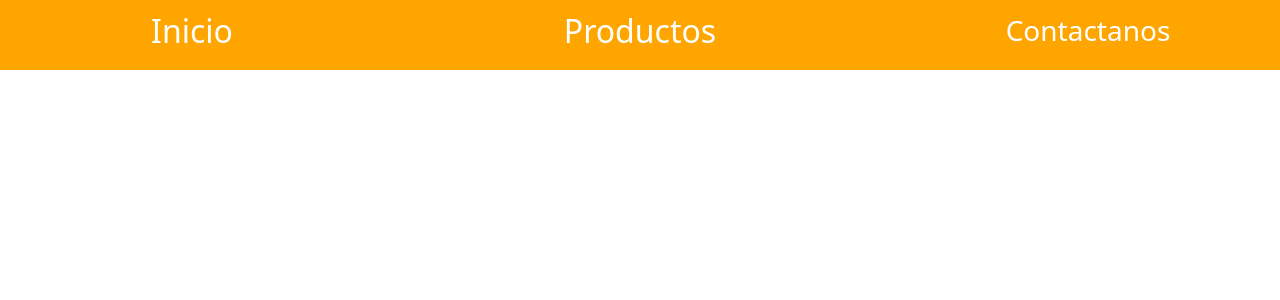
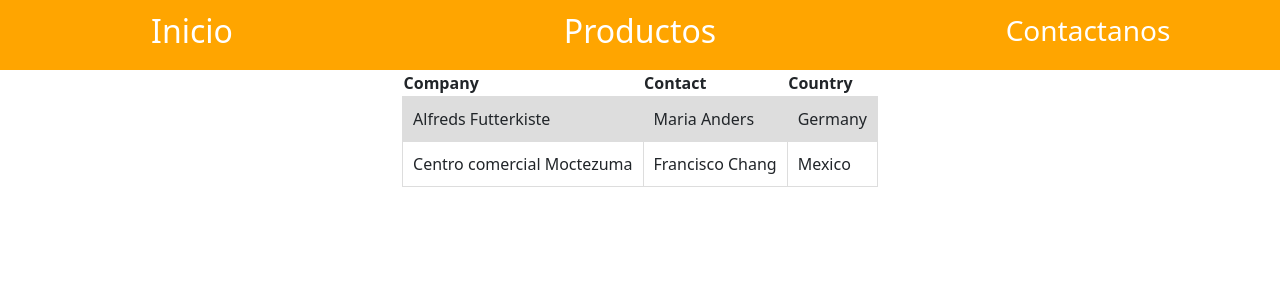
Before and after one commit to IcordovaAlarcon/ProyectoFinal2022iaca, a PHP site: page /tiendas.php in a window 1280 px wide. Shown: the top 300 px of the page. Run offline with PHP 8.4, Linux system fonts and the light colour scheme.

Commit message:
Se agragó el inicio de tiendas

```diff
--- a/Contactenos.php
+++ b/Contactenos.php
@@ -15,7 +15,7 @@ a { text-decoration: none;
 </style>
 <td align="center" width="30%" bgcolor="orange" ><h2><a href="bienvenido.php">Inicio</a></h2></td>
 <td align="center" bgcolor="green"><h2><a href="Pys.php">Productos</a></h2></td>
-<td align="center" width="30%" bgcolor="orange"><h3><a href="Contactenos.php">Contactanos</a></h3></td>
+<td align="center" width="30%" bgcolor="orange"><h3><a href="tiendas.php">Tiendas</a></h3></td>
 
 
 </table>
--- a/Pys.php
+++ b/Pys.php
@@ -17,7 +17,7 @@ a { text-decoration: none;
     color: white;}
 </style>
 <td align="center" width="30%" bgcolor="orange" ><h2><a href="bienvenido.php">Inicio</a></h2></td>
-<td align="center" bgcolor="green"><h2><a href="Pys.php">Productos</a></h2></td>
+<td align="center" bgcolor="green"><h2><a href="tiendas.php">Tiendas</a></h2></td>
 <td align="center" width="30%" bgcolor="Beige"><h3><a href="Contactenos.php">Contactanos</a></h3></td>
 </table>
 
--- a/bienvenido.php
+++ b/bienvenido.php
@@ -10,8 +10,7 @@
 </head>
 <body>
     <header class="head"><img class="ihead" src="imagenes/Logo.png"></header>
-    <header class="head2" align="right"><a href="index.php">Cerrar Sesión</a></header>
-
+    <header class="head2" align="right"><input type="submit" value="Ingresar" name="ingresar"></div></header>
     <div id="carouselExampleIndicators" class="carousel slide" data-bs-ride="carousel">
       <div class="carousel-indicators">
         <button type="button" data-bs-target="#carouselExampleIndicators" data-bs-slide-to="0" class="active" aria-current="true" aria-label="Slide 1"></button>
@@ -68,7 +67,7 @@ a { text-decoration: none;
 </style>
 <td align="center" width="30%" bgcolor="orange" ><h2><a href="bienvenido.php">Inicio</a></h2></td>
 <td align="center" bgcolor="green"><h2><a href="Pys.php">Productos</a></h2></td>
-<td align="center" width="30%" bgcolor="Beige"><h3><a href="Contactenos.php">Contactanos</a></h3></td>
+<td align="center" width="30%" bgcolor="yellow"><h3><a href="Contactenos.php">Contactanos</a></h3></td>
 </table>
      <table align="center" width="100%">
     <tr>
--- a/diseño2.css
+++ b/diseño2.css
@@ -6,9 +6,7 @@
     .contenedor{
         width: 100%;
         display: flex;
-
         align-items: center;
-
     }
 .contenedor figure{
 position: relative;
--- a/index.php
+++ b/index.php
@@ -50,6 +50,7 @@ if (isset($us) && isset($pass)) {
             <label>Contraseña</label><br>
             <input type="password" name="pas"><br>
             <center><div><input type="submit" value="Ingresar" name="ingresar"></div></center>
+            <center><div><input type="submit" value="Registrar" name="Registrarse"></div></center>
             </form>
         </td>
     </tr>
--- a/tiendas.php
+++ b/tiendas.php
@@ -3,6 +3,7 @@
 <head>
 <link href="https://cdn.jsdelivr.net/npm/bootstrap@5.1.3/dist/css/bootstrap.min.css" rel="stylesheet" integrity="sha384-1BmE4kWBq78iYhFldvKuhfTAU6auU8tT94WrHftjDbrCEXSU1oBoqyl2QvZ6jIW3" crossorigin="anonymous">
     <meta charset="UTF-8">
+
     <meta http-equiv="X-UA-Compatible" content="IE=edge">
     <meta name="viewport" content="width=device-width, initial-scale=1.0">
     <title>Document</title>
@@ -12,10 +13,49 @@
 <style type="text/css">
 a { text-decoration: none;
     color: white;}
+.tab{
+  font-family: arial, sans-serif;
+  border-collapse: collapse;
+  width: 200%;
+
+}
+.ta{
+  border: 1px solid #dddddd;
+  text-align: left;
+  padding: 10px;
+}
+.te{
+  border: 1px solid #dddddd;
+  text-align: left;
+  padding: 10px;
+}
+tr:nth-child(even) {
+  background-color: #dddddd;
+}
 </style>
 <td align="center" width="30%" bgcolor="orange" ><h2><a href="bienvenido.php">Inicio</a></h2></td>
 <td align="center" bgcolor="orange"><h2><a href="Pys.php">Productos</a></h2></td>
 <td align="center" width="30%" bgcolor="orange"><h3><a href="Contactenos.php">Contactanos</a></h3></td>
+<style>
+
+</style>
+<table align="center" class="Tab">
+  <tr>
+    <th class="Ta">Company</th>
+    <th class="Ta">Contact</th>
+    <th class="Ta">Country</th>
+  </tr>
+  <tr>
+    <td class="te">Alfreds Futterkiste</td>
+    <td class="te">Maria Anders</td>
+    <td class="te">Germany</td>
+  </tr>
+  <tr>
+    <td class="te">Centro comercial Moctezuma</td>
+    <td class="te">Francisco Chang</td>
+    <td class="te">Mexico</td>
+  </tr>
+</table>
 </table>
 </body>
 </html>
```
Also changed, not shown: diseño3.css (added, +15 -0 lines).
